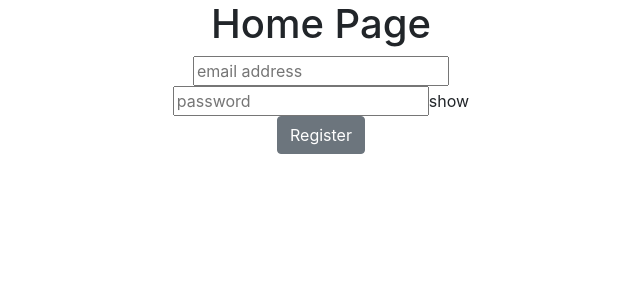
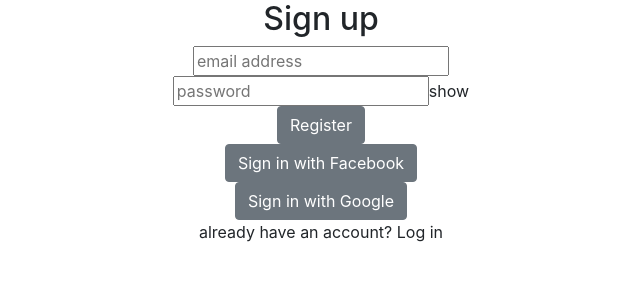
Before and after one commit to VAccelerate/nph-accelerator, a React (Create React App) app: page / in a window 1280 px wide. Shown: the top 300 px of the page, without its empty margins (319-959 px from the left). Built offline with nearby package versions, Linux system fonts and the light colour scheme.

Commit message:
adds sign up box for landing page

```diff
--- a/src/components/LandingPage/LandingPage.js
+++ b/src/components/LandingPage/LandingPage.js
@@ -7,7 +7,6 @@ const Home = () => {
   return (
     <div>
       <div className='container'>
-        <h1>Home Page</h1>
         <SignUp />
       </div>
     </div>
--- a/src/components/signUp/index.js
+++ b/src/components/signUp/index.js
@@ -1,13 +1,16 @@
 import React, {Component} from 'react'
 import { connect } from 'react-redux'
 import { Button } from 'reactstrap'
+import { Link } from 'react-router'
 
 class SignUp extends Component{
   render(){
     const { passwordShowing, dispatch } = this.props
+    console.log(this.props);
 
     return (
       <div>
+        <h2>Sign up</h2>
         <div className='emailSignUp'>
           <input
             type='text'
@@ -33,6 +36,13 @@ class SignUp extends Component{
             Register
           </Button>
         </div>
+        <div className='socialSignUp'>
+          <Button>Sign in with Facebook</Button><br/>
+          <Button>Sign in with Google</Button>
+        </div>
+        <div className='login'>
+          <span>already have an account?</span><span> Log in</span>
+        </div>
       </div>
     )
 
```
